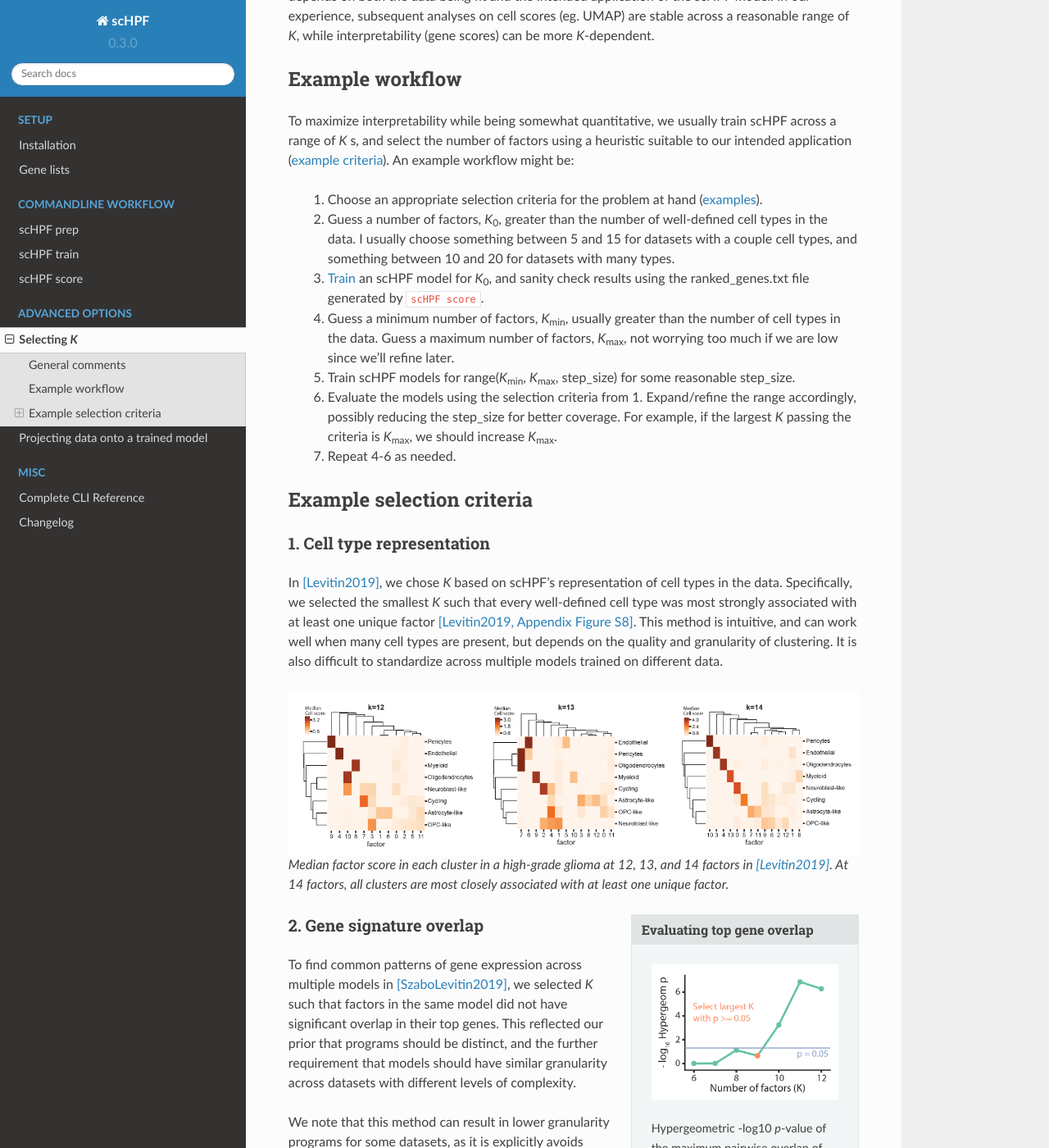
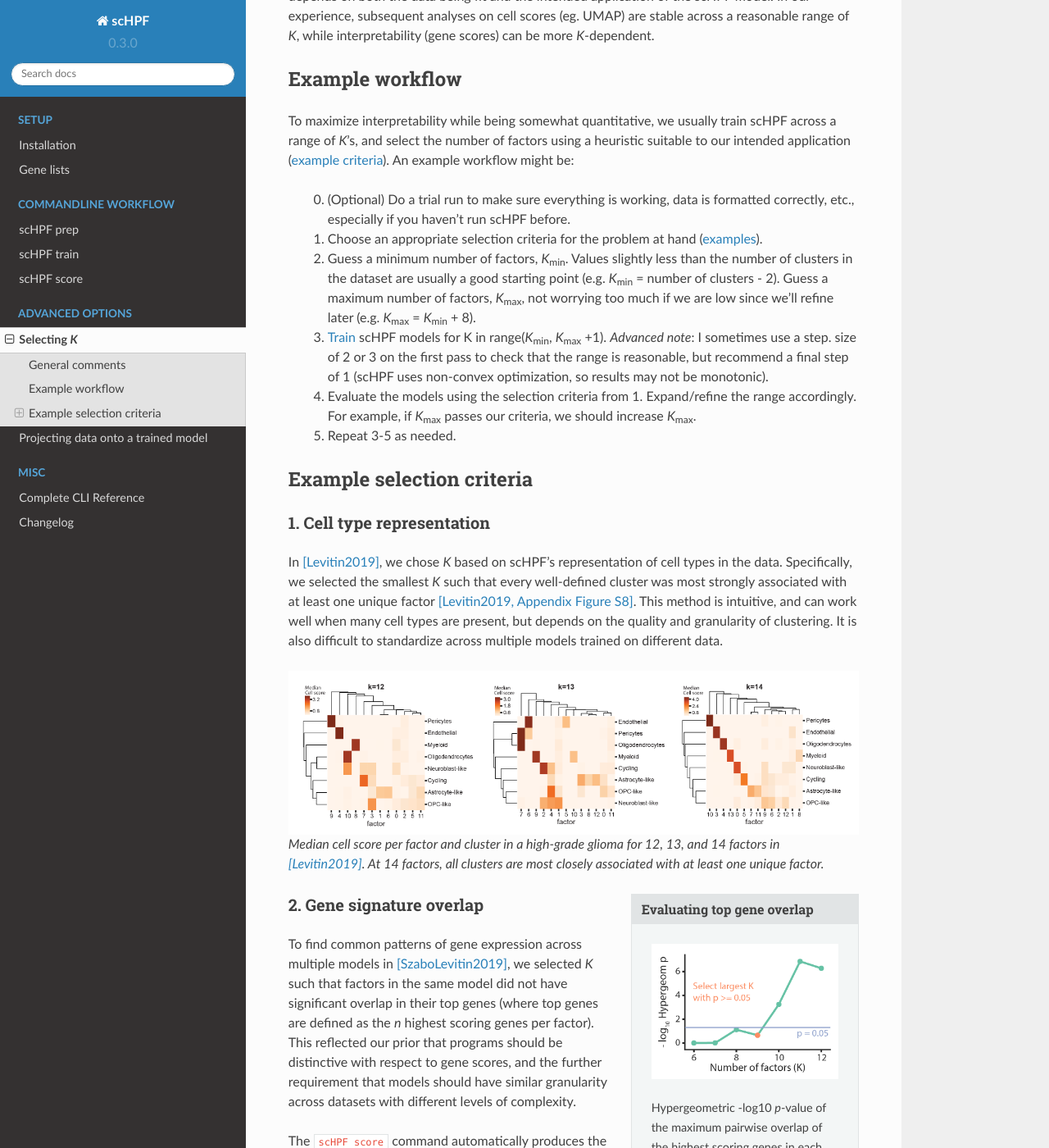
Before and after one commit to simslab/scHPF, a Sphinx documentation site: the page built from docs/select-k.rst, in a window 1280 px wide and 1400 px high, scrolled down 256 px. Shown: the whole window at 82% size. Built offline with Sphinx 7.4.7 and the Read the Docs theme 2.0.0, drawn with Linux system fonts in a browser that asks for light colours; some of the changed text lies outside the part shown.

Commit message:
revisions from comments

```diff
--- a/docs/select-k.rst
+++ b/docs/select-k.rst
@@ -21,36 +21,33 @@ Example workflow
 ================
 
 To maximize interpretability while being somewhat quantitative, we usually
-train scHPF across a range of *K* s, and select the number of factors using a
+train scHPF across a range of *K*'s, and select the number of factors using a
 heuristic suitable to our intended application
 (:ref:`example criteria<k-criteria>`).  An example workflow might be:
+
+    0. (Optional) Do a trial run to make sure everything is working, data is
+       formatted correctly, etc., especially if you haven't run scHPF before.
 
     1. Choose an appropriate selection criteria for the problem at hand
        (:ref:`examples<k-criteria>`).
 
-    2. Guess a number of factors, |K_0|, greater than the number of
-       well-defined cell types in the data. I usually choose something between
-       5 and 15 for datasets with a couple cell types, and something between 10
-       and 20 for datasets with many types.
+    2. Guess a minimum number of factors, |K_min|. Values slightly less than
+       the number of clusters in the dataset are usually a good starting point
+       (e.g. |K_min| = number of clusters - 2). Guess a maximum number of
+       factors, |K_max|, not worrying too much if we are low since we'll refine
+       later (e.g. |K_max| = |K_min| + 8).
 
-    3. :ref:`Train<train-cli>` an scHPF model for |K_0|, and sanity check
-       results using the ranked_genes.txt file generated by |scHPF score|_.
+    3. :ref:`Train<train-cli>` scHPF models for K in
+       range(|K_min|,  |K_max| +1).  *Advanced note*: I sometimes use a step.
+       size of 2 or 3 on the first pass to check that the range is reasonable,
+       but recommend a final step of 1 (scHPF uses non-convex optimization, so
+       results may not be monotonic).
 
-    4. Guess a minimum number of factors, |K_min|, usually greater than the
-       number of cell types in the data. Guess a maximum number of factors,
-       |K_max|, not worrying too much if we are low since we'll refine later.
+    4. Evaluate the models using the selection criteria from 1. Expand/refine
+       the range accordingly.  For example, if |K_max| passes our criteria, we
+       should increase |K_max|.
 
-    5. Train scHPF models for range(|K_min|,  |K_max|,  step_size) for some
-       reasonable step_size.
-
-    6. Evaluate the models using the selection criteria from 1. Expand/refine
-       the range accordingly, possibly reducing the step_size for better
-       coverage. For example, if the largest *K* passing the criteria is
-       |K_max|, we should increase |K_max|.
-
-    7. Repeat 4-6 as needed.
-
-.. |K_0| replace:: *K*:sub:`0`
+    5. Repeat 3-5 as needed.
 
 .. |K_min| replace:: *K*:sub:`min`
 
@@ -68,7 +65,7 @@ Example selection criteria
 
 In [Levitin2019]_, we chose *K* based on scHPF's representation of cell types
 in the data.  Specifically, we selected the smallest *K* such that every
-well-defined cell type was most strongly associated with at least one unique
+well-defined cluster was most strongly associated with at least one unique
 factor `[Levitin2019, Appendix Figure S8]`_.  This method is intuitive, and can
 work well when many cell types are present, but depends on the quality and
 granularity of clustering. It is also difficult to standardize across multiple
@@ -79,9 +76,9 @@ models trained on different data.
 
 .. figure:: ./img/cell-type-rep-01.png
 
-     Median factor score in each cluster in a high-grade glioma at 12, 13, and
-     14 factors in [Levitin2019]_. At 14 factors, all clusters are most closely
-     associated with at least one unique factor.
+     Median cell score per factor and cluster in a high-grade glioma for 12,
+     13, and 14 factors in [Levitin2019]_. At 14 factors, all clusters are most
+     closely associated with at least one unique factor.
 
 
 .. _signature-overlap:
@@ -99,19 +96,21 @@ models trained on different data.
 
 To find common patterns of gene expression across multiple models in
 [SzaboLevitin2019]_, we selected *K* such that factors in the same model did
-not have significant overlap in their top genes. This reflected our prior that
-programs should be distinct, and the further requirement that models should
-have similar granularity across datasets with different levels of complexity.
-
-We note that this method can result in lower granularity programs for some
-datasets, as it is explicitly avoids overlapping genes. Using
-:ref:`cellular resolution<cell-res>` or
-:ref:`cell type respresentation<type-rep>` may find higher resolution programs.
+not have significant overlap in their top genes (where top genes are defined as
+the *n* highest scoring genes per factor). This reflected our prior that
+programs should be distinctive with respect to gene scores, and the further
+requirement that models should have similar granularity across datasets with
+different levels of complexity.
 
 The |scHPF score|_ command automatically produces the file
-*maximum_overlaps.txt*, which contains factors' maximum pairwise overlaps and
+*maximum_overlaps.txt*, which contains factors' maximum pairwise overlap and
 corresponding hypergeometric *p* values at different cutoffs.
 
+For standard significance thresholds and reasonable *n*, this method is
+extremely strict, resulting in lower granularity factorizations for some
+datasets. Using :ref:`cellular resolution<cell-res>` or
+:ref:`cell type respresentation<type-rep>` may find higher resolution
+factorizations.
 
 .. |scHPF score| replace:: ``scHPF score``
 .. _scHPF score: score-cli.html
@@ -125,9 +124,8 @@ corresponding hypergeometric *p* values at different cutoffs.
 
 Cellular resolution directly evaluates a model's granularity by specifying how
 many factors, on average, should explain a given portion of a cell's total cell
-scores.  We have found it useful in cases where we are interested in higher
-granularity than we find with
-:ref:`gene signature overlap<signature-overlap>`.
+scores.  We have found it especially useful for datasets where
+:ref:`gene signature overlap<signature-overlap>` is too strict.
 
 We define cellular resolution as the maximum *K* such that, on average, cells'
 *n* highest scoring factors contain at least *r*\*100 percent of their total
```
